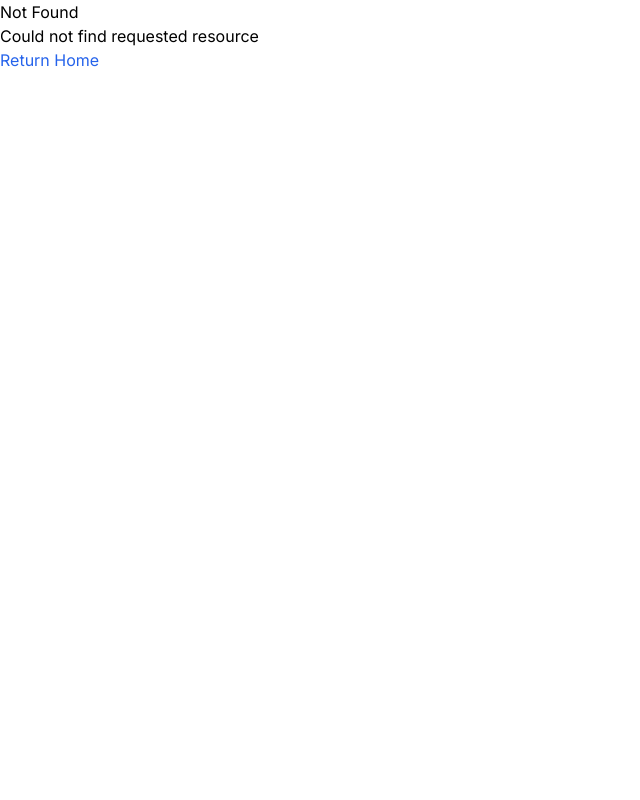
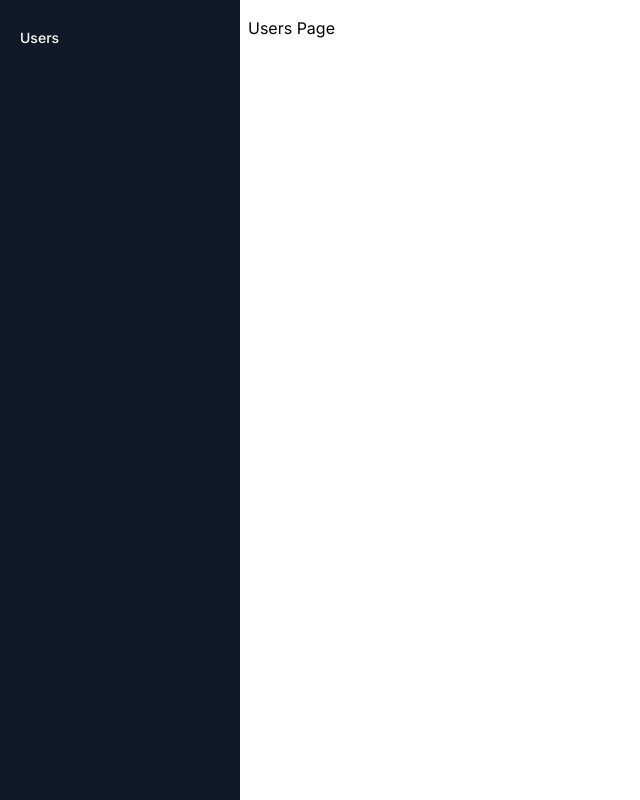
Before and after one commit to GannaKov/email-subscription-nextjs, a Next.js app: page /dashboard/users in a window 1280 px wide. Before the commit this address had no page. Shown: the whole page, without its empty margins (0-640 px from the left). Built offline with nearby package versions, Linux system fonts and the light colour scheme; a web font is replaced by a local one.

Commit message:
first structure

```diff
--- a/src/app/dashboard/layout.tsx
+++ b/src/app/dashboard/layout.tsx
@@ -5,9 +5,12 @@ import React from 'react';
 
 export default function Layout({ children }: { children: React.ReactNode }) {
   return (
-    <>
-      <Sidebar />
-      <main className="ml-60">{children}</main>
-    </>
+    <div className="flex h-screen flex-col md:flex-row md:overflow-hidden">
+      <div className="w-full flex-none overflow-y-auto md:w-60">
+        <Sidebar />
+      </div>
+
+      <main className="ml-0 px-3 py-4 md:px-2">{children}</main>
+    </div>
   );
 }
--- /dev/null
+++ b/src/app/dashboard/users/[id]/page.tsx
@@ -0,0 +1,7 @@
+import React from 'react';
+
+export interface PageProps {}
+
+export default function Page({}: PageProps) {
+  return <div>One User Page</div>;
+}
--- /dev/null
+++ b/src/app/dashboard/users/page.tsx
@@ -0,0 +1,7 @@
+import React from 'react';
+
+export interface PageProps {}
+
+export default function Page({}: PageProps) {
+  return <div>Users Page</div>;
+}
--- a/src/components/dashboard/sidebar.tsx
+++ b/src/components/dashboard/sidebar.tsx
@@ -1,14 +1,27 @@
-import React from 'react';
+'use client';
+import Link from 'next/link';
+import clsx from 'clsx';
+import { usePathname } from 'next/navigation';
 
 export interface SidebarProps {}
 
 export default function Sidebar({}: SidebarProps) {
+  const pathname = usePathname();
   return (
     //<aside className="fixed left-0 top-0 z-40 h-screen w-60">
-    <aside>
-      <div className="flex h-full flex-col overflow-y-auto bg-gray-900 text-white">
-        Sidebar
-      </div>
-    </aside>
+
+    <div className="flex h-full flex-col bg-gray-900 px-3 py-4 text-white md:px-2">
+      <Link
+        href="dashboard/users"
+        className={clsx(
+          'h-[48px] rounded-md p-3 text-sm font-medium hover:bg-sky-100 hover:text-blue-600 md:px-3',
+          {
+            'bg-sky-100 text-blue-600': pathname === '/users',
+          }
+        )}
+      >
+        Users
+      </Link>
+    </div>
   );
 }
```
